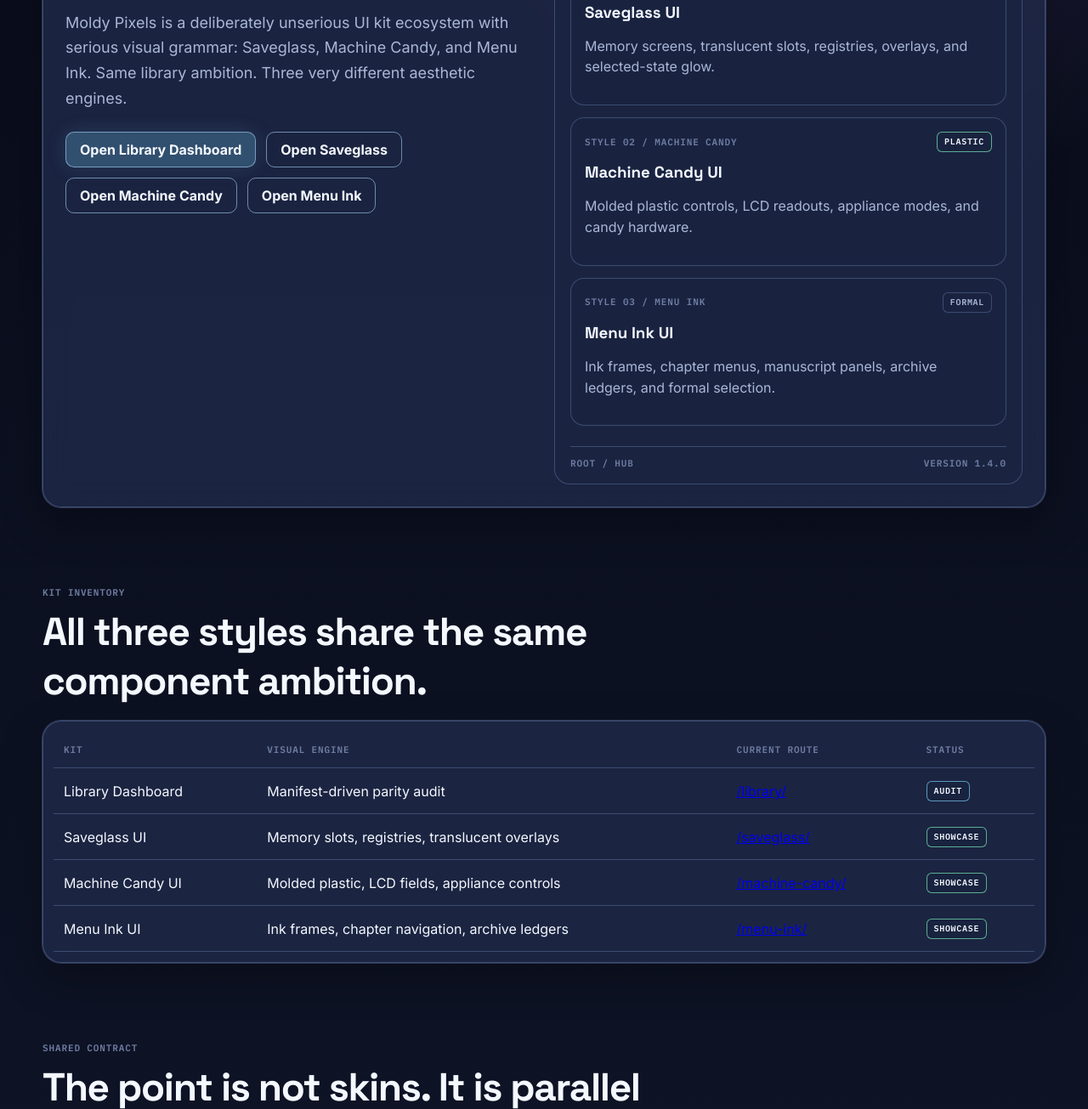
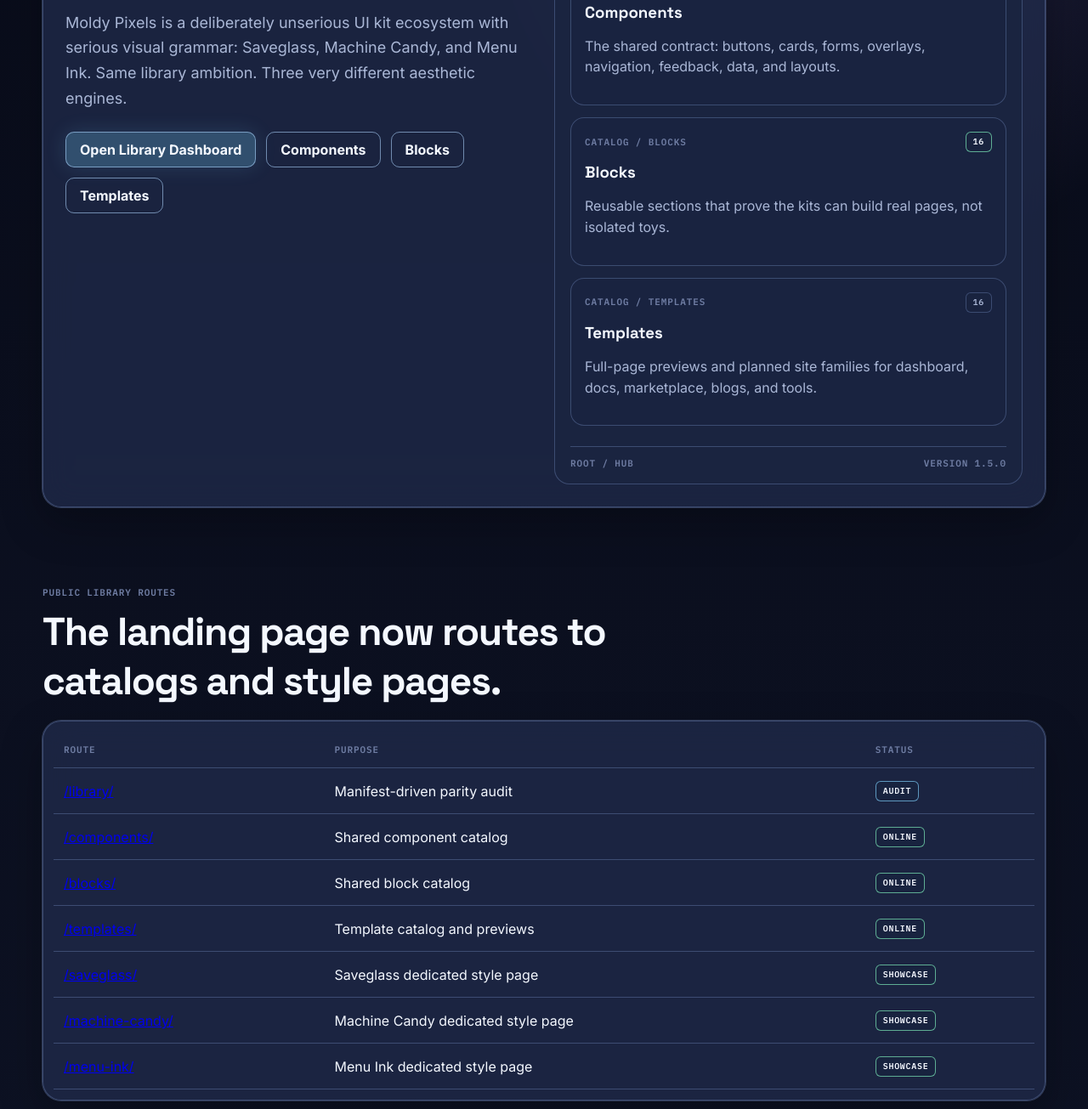
Before and after one commit to HarrowHaus/moldypixels, a website: page index.html in a window 1280 px wide. Shown: the part 493-1798 px from the top of the page at 85% size. Drawn offline with Linux system fonts and the light colour scheme.

Commit message:
Link public catalog pages from hub

```diff
--- a/index.html
+++ b/index.html
@@ -16,7 +16,7 @@
     <a class="skip-link" href="#main">Skip to content</a>
     <header class="sg-navbar" aria-label="Primary navigation">
       <div class="sg-brand"><span class="sg-logo" aria-hidden="true"></span><strong>MOLDY PIXELS</strong><span>/</span><span class="sg-dot ok"></span><span class="sg-meta">HUB ONLINE</span></div>
-      <nav class="sg-navlinks" aria-label="Style routes"><a href="library/">Library</a><a href="saveglass/">Saveglass</a><a href="machine-candy/">Machine Candy</a><a href="menu-ink/">Menu Ink</a><a href="#inventory">Inventory</a></nav>
+      <nav class="sg-navlinks" aria-label="Primary routes"><a href="library/">Library</a><a href="components/">Components</a><a href="blocks/">Blocks</a><a href="templates/">Templates</a><a href="saveglass/">Saveglass</a><a href="machine-candy/">Machine Candy</a><a href="menu-ink/">Menu Ink</a></nav>
       <div class="sg-actions"><span class="sg-badge">3 STYLES</span><a class="sg-button primary small" href="library/">Audit</a></div>
     </header>
 
@@ -27,39 +27,45 @@
             <p class="sg-meta">MOLDY-SYS-001 / THREE CURSED SYSTEMS</p>
             <h1>Three design systems in a suspicious trench coat.</h1>
             <p class="lede">Moldy Pixels is a deliberately unserious UI kit ecosystem with serious visual grammar: Saveglass, Machine Candy, and Menu Ink. Same library ambition. Three very different aesthetic engines.</p>
-            <div class="hero-actions"><a class="sg-button primary" href="library/">Open Library Dashboard</a><a class="sg-button outline" href="saveglass/">Open Saveglass</a><a class="sg-button outline" href="machine-candy/">Open Machine Candy</a><a class="sg-button outline" href="menu-ink/">Open Menu Ink</a></div>
+            <div class="hero-actions"><a class="sg-button primary" href="library/">Open Library Dashboard</a><a class="sg-button outline" href="components/">Components</a><a class="sg-button outline" href="blocks/">Blocks</a><a class="sg-button outline" href="templates/">Templates</a></div>
           </div>
           <div class="preview-panel sg-panel-solid">
             <div class="preview-head"><div><p class="sg-meta">STYLE ROUTER / READY</p><h2>Pick your infection.</h2></div><span class="sg-badge accent"><span class="sg-dot"></span>ONLINE</span></div>
             <div class="preview-body">
               <a class="sg-card is-active" href="library/" style="text-decoration:none;color:inherit"><div class="card-top"><span class="sg-meta">LIBRARY / AUDIT</span><span class="sg-badge accent">TRUTH</span></div><h3>Library Dashboard</h3><p>Component, block, and template parity inventory. No fake depth. No vibes-only lies.</p></a>
-              <a class="sg-card" href="saveglass/" style="text-decoration:none;color:inherit"><div class="card-top"><span class="sg-meta">STYLE 01 / SAVEGLASS</span><span class="sg-badge accent">MEMORY</span></div><h3>Saveglass UI</h3><p>Memory screens, translucent slots, registries, overlays, and selected-state glow.</p></a>
-              <a class="sg-card" href="machine-candy/" style="text-decoration:none;color:inherit"><div class="card-top"><span class="sg-meta">STYLE 02 / MACHINE CANDY</span><span class="sg-badge success">PLASTIC</span></div><h3>Machine Candy UI</h3><p>Molded plastic controls, LCD readouts, appliance modes, and candy hardware.</p></a>
-              <a class="sg-card" href="menu-ink/" style="text-decoration:none;color:inherit"><div class="card-top"><span class="sg-meta">STYLE 03 / MENU INK</span><span class="sg-badge">FORMAL</span></div><h3>Menu Ink UI</h3><p>Ink frames, chapter menus, manuscript panels, archive ledgers, and formal selection.</p></a>
+              <a class="sg-card" href="components/" style="text-decoration:none;color:inherit"><div class="card-top"><span class="sg-meta">CATALOG / COMPONENTS</span><span class="sg-badge success">50+</span></div><h3>Components</h3><p>The shared contract: buttons, cards, forms, overlays, navigation, feedback, data, and layouts.</p></a>
+              <a class="sg-card" href="blocks/" style="text-decoration:none;color:inherit"><div class="card-top"><span class="sg-meta">CATALOG / BLOCKS</span><span class="sg-badge success">16</span></div><h3>Blocks</h3><p>Reusable sections that prove the kits can build real pages, not isolated toys.</p></a>
+              <a class="sg-card" href="templates/" style="text-decoration:none;color:inherit"><div class="card-top"><span class="sg-meta">CATALOG / TEMPLATES</span><span class="sg-badge">16</span></div><h3>Templates</h3><p>Full-page previews and planned site families for dashboard, docs, marketplace, blogs, and tools.</p></a>
             </div>
-            <div class="preview-foot"><span class="sg-meta">ROOT / HUB</span><span class="sg-meta">VERSION 1.4.0</span></div>
+            <div class="preview-foot"><span class="sg-meta">ROOT / HUB</span><span class="sg-meta">VERSION 1.5.0</span></div>
           </div>
         </div>
       </section>
 
       <section id="inventory" class="sg-section">
-        <div class="section-head"><p class="sg-meta">KIT INVENTORY</p><h2>All three styles share the same component ambition.</h2></div>
+        <div class="section-head"><p class="sg-meta">PUBLIC LIBRARY ROUTES</p><h2>The landing page now routes to catalogs and style pages.</h2></div>
         <div class="table-shell sg-panel">
           <table class="sg-table">
-            <thead><tr><th>Kit</th><th>Visual Engine</th><th>Current Route</th><th>Status</th></tr></thead>
+            <thead><tr><th>Route</th><th>Purpose</th><th>Status</th></tr></thead>
             <tbody>
-              <tr><td>Library Dashboard</td><td>Manifest-driven parity audit</td><td><a href="library/">/library/</a></td><td><span class="sg-badge accent">AUDIT</span></td></tr>
-              <tr><td>Saveglass UI</td><td>Memory slots, registries, translucent overlays</td><td><a href="saveglass/">/saveglass/</a></td><td><span class="sg-badge success">SHOWCASE</span></td></tr>
-              <tr><td>Machine Candy UI</td><td>Molded plastic, LCD fields, appliance controls</td><td><a href="machine-candy/">/machine-candy/</a></td><td><span class="sg-badge success">SHOWCASE</span></td></tr>
-              <tr><td>Menu Ink UI</td><td>Ink frames, chapter navigation, archive ledgers</td><td><a href="menu-ink/">/menu-ink/</a></td><td><span class="sg-badge success">SHOWCASE</span></td></tr>
+              <tr><td><a href="library/">/library/</a></td><td>Manifest-driven parity audit</td><td><span class="sg-badge accent">AUDIT</span></td></tr>
+              <tr><td><a href="components/">/components/</a></td><td>Shared component catalog</td><td><span class="sg-badge success">ONLINE</span></td></tr>
+              <tr><td><a href="blocks/">/blocks/</a></td><td>Shared block catalog</td><td><span class="sg-badge success">ONLINE</span></td></tr>
+              <tr><td><a href="templates/">/templates/</a></td><td>Template catalog and previews</td><td><span class="sg-badge success">ONLINE</span></td></tr>
+              <tr><td><a href="saveglass/">/saveglass/</a></td><td>Saveglass dedicated style page</td><td><span class="sg-badge success">SHOWCASE</span></td></tr>
+              <tr><td><a href="machine-candy/">/machine-candy/</a></td><td>Machine Candy dedicated style page</td><td><span class="sg-badge success">SHOWCASE</span></td></tr>
+              <tr><td><a href="menu-ink/">/menu-ink/</a></td><td>Menu Ink dedicated style page</td><td><span class="sg-badge success">SHOWCASE</span></td></tr>
             </tbody>
           </table>
-          <div class="registry-cards">
-            <article class="sg-card"><h3>Library Dashboard</h3><p>Route: /library/</p></article>
-            <article class="sg-card"><h3>Saveglass UI</h3><p>Route: /saveglass/</p></article>
-            <article class="sg-card"><h3>Machine Candy UI</h3><p>Route: /machine-candy/</p></article>
-            <article class="sg-card"><h3>Menu Ink UI</h3><p>Route: /menu-ink/</p></article>
-          </div>
+        </div>
+      </section>
+
+      <section class="sg-section">
+        <div class="section-head"><p class="sg-meta">STYLE PAGES</p><h2>Each visual system has its own dedicated landing and lab.</h2></div>
+        <div class="grid cards">
+          <a class="sg-card" href="saveglass/" style="text-decoration:none;color:inherit"><div class="card-top"><span class="sg-meta">STYLE 01 / SAVEGLASS</span><span class="sg-badge accent">MEMORY</span></div><h3>Saveglass UI</h3><p>Memory screens, translucent slots, registries, overlays, and selected-state glow.</p></a>
+          <a class="sg-card" href="machine-candy/" style="text-decoration:none;color:inherit"><div class="card-top"><span class="sg-meta">STYLE 02 / MACHINE CANDY</span><span class="sg-badge success">PLASTIC</span></div><h3>Machine Candy UI</h3><p>Molded plastic controls, LCD readouts, appliance modes, and candy hardware.</p></a>
+          <a class="sg-card" href="menu-ink/" style="text-decoration:none;color:inherit"><div class="card-top"><span class="sg-meta">STYLE 03 / MENU INK</span><span class="sg-badge">FORMAL</span></div><h3>Menu Ink UI</h3><p>Ink frames, chapter menus, manuscript panels, archive ledgers, and formal selection.</p></a>
         </div>
       </section>
 
@@ -75,11 +81,11 @@
       </section>
 
       <section id="roadmap" class="sg-section docs-callout">
-        <div class="sg-panel docs-card"><div><p class="sg-meta">NEXT BUILD SLOT</p><h2>Next: harden parity across all three kits.</h2><p>Each kit needs the same lab, block gallery, template launcher, theme modes, and install/documentation surface before the registry conversion begins.</p></div><a class="sg-button primary" href="library/">Open Audit</a></div>
+        <div class="sg-panel docs-card"><div><p class="sg-meta">NEXT BUILD SLOT</p><h2>Next: generate per-kit component pages.</h2><p>The global catalogs exist. Next, each component gets kit-specific docs and preview routes.</p></div><a class="sg-button primary" href="components/">Open Components</a></div>
       </section>
     </main>
 
-    <footer class="sg-footer"><span>MOLDY PIXELS</span><span>LIBRARY DASHBOARD ONLINE</span><span>VERSION 1.4.0</span><span>SAVEGLASS</span><span>MACHINE CANDY</span><span>MENU INK</span></footer>
+    <footer class="sg-footer"><span>MOLDY PIXELS</span><span>CATALOGS ONLINE</span><span>VERSION 1.5.0</span><span>COMPONENTS</span><span>BLOCKS</span><span>TEMPLATES</span></footer>
   </div>
 </body>
 </html>
```
